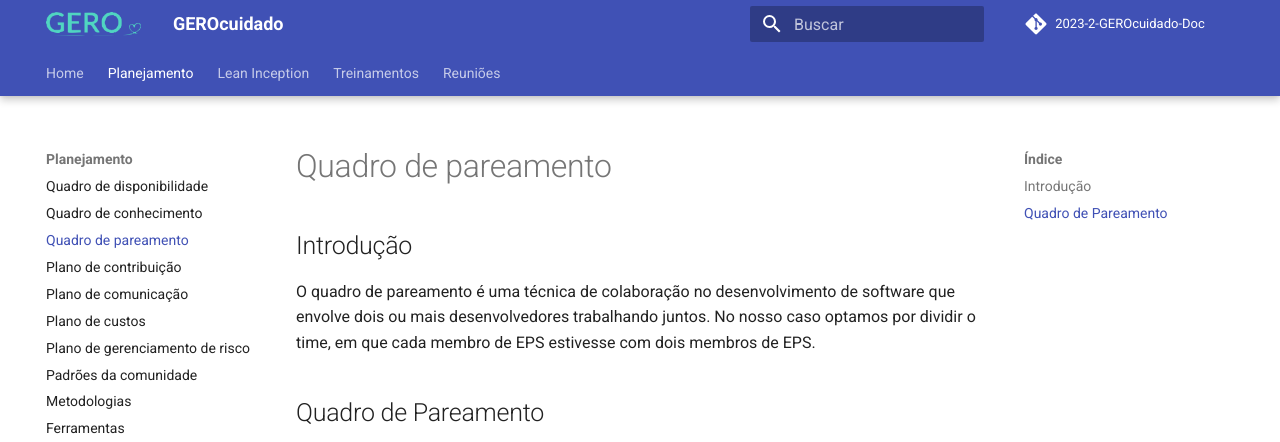
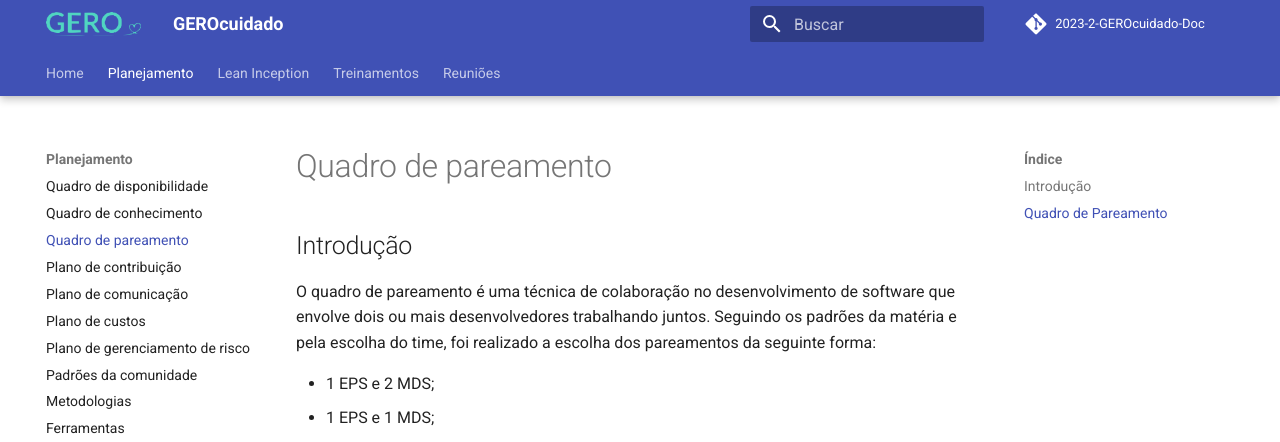
Before and after one commit to fga-eps-mds/2023-2-GEROcuidado-Doc, an MkDocs documentation site: the page built from docs/planejamento/quadro_pareamento.md, in a window 1280 px wide and 1197 px high, cut to the strip 0-442 px from the top of the window. Built offline with MkDocs 1.6.1 and Material for MkDocs 9.7.7, drawn with Linux system fonts in a browser that asks for light colours; comment, search, counter and statistics services are not loaded.

Commit message:
Atualiza introdução do quadro de pareamento

```diff
--- a/docs/planejamento/quadro_pareamento.md
+++ b/docs/planejamento/quadro_pareamento.md
@@ -1,8 +1,11 @@
 # Quadro de pareamento
 
 ## Introdução
-O quadro de pareamento é uma técnica de colaboração no desenvolvimento de software que envolve dois ou mais desenvolvedores trabalhando juntos. No nosso caso optamos por dividir o time, em que cada membro de EPS estivesse com dois membros de EPS.
-
+O quadro de pareamento é uma técnica de colaboração no desenvolvimento de software que envolve dois ou mais desenvolvedores trabalhando juntos. Seguindo os padrões da matéria e pela escolha do time, foi realizado a escolha dos pareamentos da seguinte forma:
+<ul>
+  <li>1 EPS e 2 MDS;</li>
+  <li>1 EPS e 1 MDS;</li>
+</ul>
 ## Quadro de Pareamento
 
 <iframe style="border: 1px solid rgba(0, 0, 0, 0.1);" width="800" height="450" src="https://www.figma.com/embed?embed_host=share&url=https%3A%2F%2Fwww.figma.com%2Ffile%2FnDfevH6vgT2NGCQHhaWaH9%2FQuadro-de-Pareamento%3Ftype%3Dwhiteboard%26node-id%3D0%253A1%26t%3DuWsPM3boyJlYOguT-1" allowfullscreen></iframe>
```
